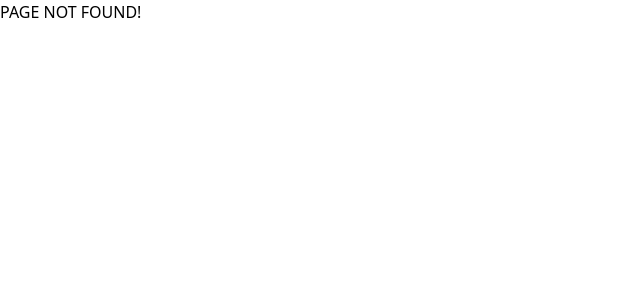
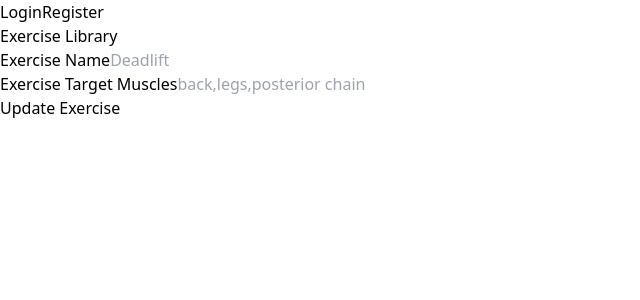
Before and after one commit to Baleandor/Mine-Fitness-Companion, a React (Vite) app in the folder confidential-app/: page /exercise-library/edit/1 in a window 1280 px wide. Before the commit this address had no page. Shown: the top 300 px of the page, without its empty margins (0-640 px from the left). Built offline with nearby package versions, Linux system fonts and the light colour scheme.

Commit message:
Exercise Library (#15)

```diff
--- a/confidential-app/src/main.tsx
+++ b/confidential-app/src/main.tsx
@@ -13,6 +13,7 @@ import UpdateMeasurements from './pages/UpdateMeasurements';
 import UpdateUserBasicInfo from './pages/UpdateUserBasicInfo';
 import MeasurementsOverTime from './pages/MeasurementsOverTime';
 import ExerciseLibrary from './pages/ExerciseLibrary';
+import ExerciseLibraryEditExercise from './pages/ExerciseLibraryEditExercise';
 
 const router = createBrowserRouter([
   {
@@ -48,6 +49,10 @@ const router = createBrowserRouter([
         path: "exercise-library",
         element: <ExerciseLibrary />,
       },
+      {
+        path: 'exercise-library/edit/:exercise_id',
+        element: <ExerciseLibraryEditExercise />
+      }
     ]
   },
 ]);
--- a/confidential-app/src/pages/ExerciseLibrary.tsx
+++ b/confidential-app/src/pages/ExerciseLibrary.tsx
@@ -1,5 +1,7 @@
 import { useState } from "react"
 import { exerciseTypes } from "../mockBackend/exerciseType"
+import { useNavigate } from "react-router-dom"
+
 
 
 
@@ -9,6 +11,11 @@ export default function ExerciseLibrary() {
     const [searchParams, setSearchParams] = useState('')
 
     const [searchResult, setSearchResult] = useState([])
+
+    const navigate = useNavigate()
+
+    let user = localStorage.getItem('user')
+    user = JSON.parse(user)
 
 
     const handleOnChange = (event: React.ChangeEvent<HTMLInputElement>) => {
@@ -33,7 +40,7 @@ export default function ExerciseLibrary() {
             <div>
                 <span className="p-1">Search Exercise</span>
                 <input type="search" onChange={handleOnChange} className="p-1" ></input>
-                <button onClick={search} className="p-1 border border-red-400 rounded-md bg-">Find</button>
+                <button onClick={search} className="p-1 border border-red-400 rounded-md">Find</button>
             </div>
             <div className="p-1">
                 {searchResult.length > 0 && searchResult.map((result) => {
@@ -41,12 +48,12 @@ export default function ExerciseLibrary() {
                         <div key={result.id}>
                             <span >{result.name}</span>
                             <span className="ml-2">{result.muscleGroups.join(" ")}</span>
+                            {user && user.name === 'Jotaro' ? <button className="p-1 border border-red-400 rounded-md" onClick={() => navigate(`edit/${result.id}`)}>Edit</button> : ''}
                         </div>
                     )
                 })}
 
             </div>
-
         </div>
     )
 }
--- /dev/null
+++ b/confidential-app/src/pages/ExerciseLibraryEditExercise.tsx
@@ -0,0 +1,59 @@
+import { useNavigate, useParams } from "react-router-dom"
+import { exerciseTypes } from "../mockBackend/exerciseType"
+import { SubmitHandler, useForm } from "react-hook-form"
+import { zodResolver } from "@hookform/resolvers/zod"
+import { z } from "zod"
+
+
+const UpdateExerciseSchema = z.object({
+    exerciseName: z.string().nonempty({ message: 'Exercise Name  required!' }),
+    muscleGroups: z.string().nonempty({ message: 'Muscle Groups required!' })
+})
+
+type UpdateExerciseSchemaType = z.infer<typeof UpdateExerciseSchema>
+
+
+export default function ExerciseLibraryEditExercise() {
+
+    const { exercise_id } = useParams()
+
+    const navigate = useNavigate()
+
+    let currentExerciseToEdit
+
+    for (let exercise in exerciseTypes) {
+
+        if (exerciseTypes[exercise].id === Number(exercise_id)) {
+            currentExerciseToEdit = exerciseTypes[exercise]
+        }
+    }
+
+    const { register, handleSubmit, formState: { errors } } = useForm<UpdateExerciseSchemaType>({ resolver: zodResolver(UpdateExerciseSchema) })
+
+    const onSubmit: SubmitHandler<UpdateExerciseSchemaType> = (data) => {
+        currentExerciseToEdit.name = data.exerciseName
+        currentExerciseToEdit.muscleGroups = [data.muscleGroups.toLowerCase()]
+        navigate('/exercise-library')
+    }
+
+
+
+    return (
+        <form onSubmit={handleSubmit(onSubmit)} className="flex flex-col items-center p-1">
+            <div className="p-1">
+                <span className="p-1">Exercise Name</span>
+                <input {...register('exerciseName')} placeholder={currentExerciseToEdit.name} className="p-1"></input>
+                {errors.exerciseName && <p className='text-red-500 p-1'>{errors.exerciseName.message}</p>}
+
+            </div>
+            <div className="p-1">
+                <span className="p-1">Exercise Target Muscles</span>
+                <input {...register('muscleGroups')} placeholder={currentExerciseToEdit.muscleGroups} className="p-1"></input>
+                {errors.muscleGroups && <p className='text-red-500 p-1'>{errors.muscleGroups.message}</p>}
+
+            </div>
+            <div>
+                <button className="p-1 border rounded-md border-red-400">Update Exercise</button>
+            </div>
+        </form>)
+}
--- a/confidential-app/src/pages/Login.tsx
+++ b/confidential-app/src/pages/Login.tsx
@@ -25,7 +25,7 @@ export default function Login() {
     const user = useAppSelector((state) => state.user.value)
     const onSubmit: SubmitHandler<LoginFormSchemaType> = (data) => {
         if (userOne.get('email') === data.email) {
-            dispatch(login({ name: data.name, email: data.email }))
+            dispatch(login({ name: data.name, email: data.email}))
             console.log(user)
         }
     }
--- a/confidential-app/src/pages/Navbar.tsx
+++ b/confidential-app/src/pages/Navbar.tsx
@@ -19,6 +19,9 @@ export default function Navbar() {
                     <Link to={'/register'} className="p-2">Register</Link>
                 </div>
             }
+            <div>
+                <Link to={'/exercise-library'} className="p-2">Exercise Library</Link>
+            </div>
 
         </nav>
     )
```
